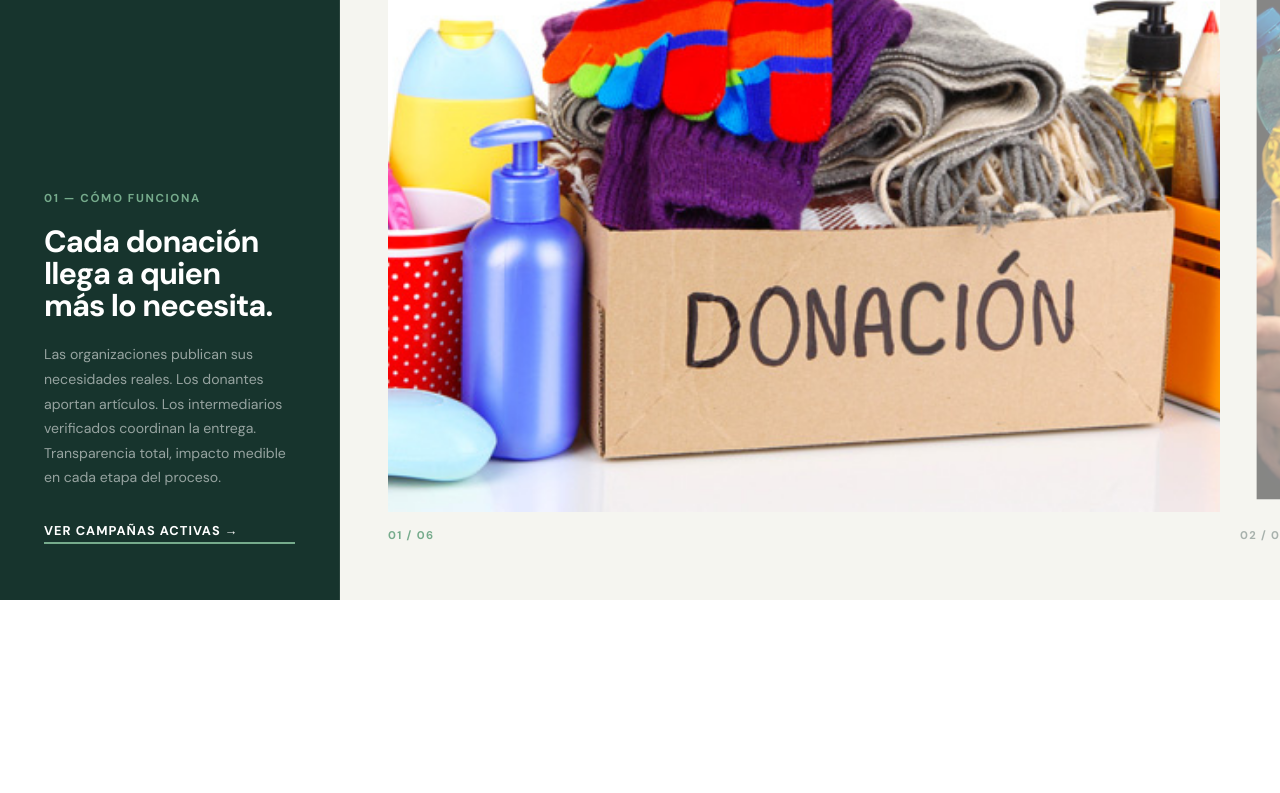
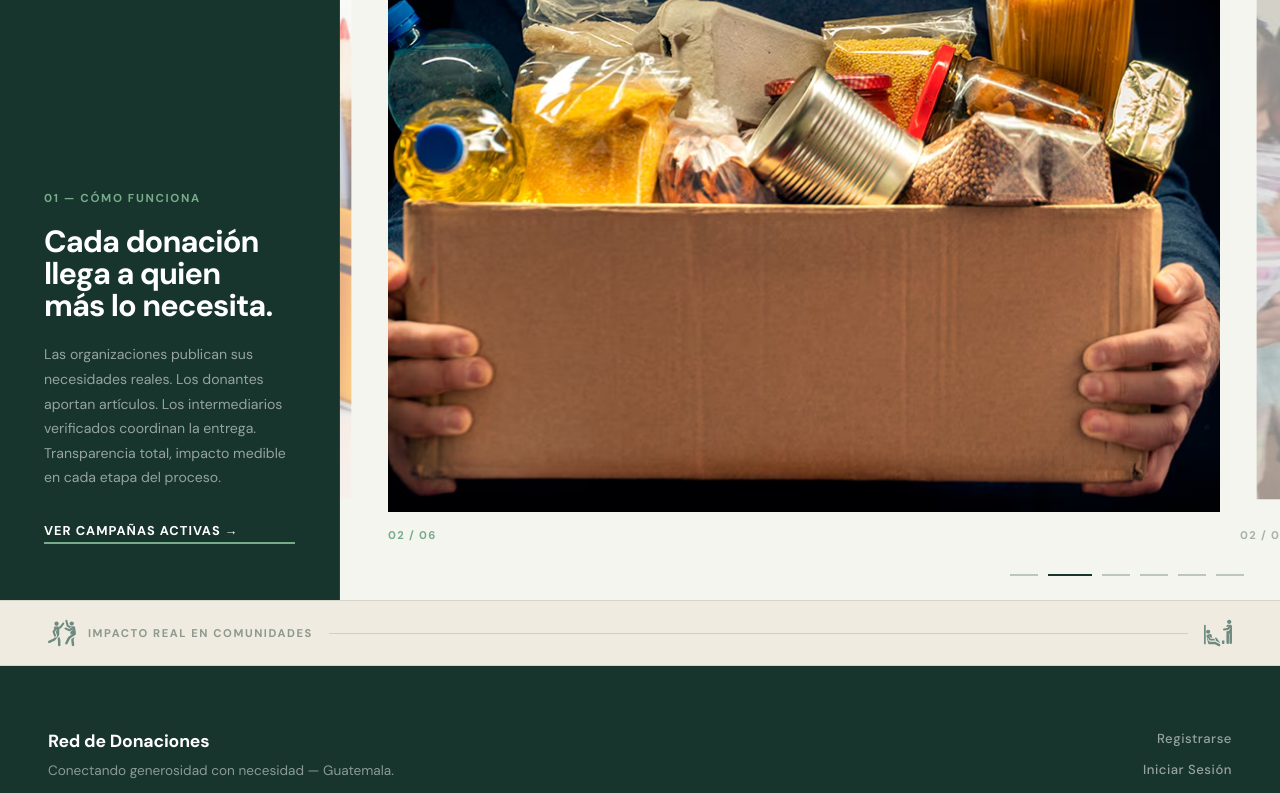
Before and after one commit to Palasuwu/Software, a React (Vite) app in the folder Scrum/RedDonaciones/frontend/: page / in a window 1280 px wide. Shown: the part 1066-1859 px from the top of the page. Built offline with nearby package versions, Linux system fonts and the light colour scheme.

Commit message:
me rendi intendado que reaccionara con el scroll asi que lo volvi automatico :p

```diff
--- a/Scrum/RedDonaciones/frontend/src/App.css
+++ b/Scrum/RedDonaciones/frontend/src/App.css
@@ -2588,14 +2588,12 @@ a {
 
 .ld-scroll-section {
   position: relative;
-  height: 300vh; /* needs a real sticky zone for inZone check; wheel handler drives the carousel */
+  height: 100vh;
   background: var(--ld-white);
 }
 
 .ld-scroll-sticky {
-  position: sticky;
-  top: 0;
-  height: 100vh;
+  height: 100%;
   display: grid;
   grid-template-columns: 340px 1fr;
   overflow: hidden;
@@ -2714,6 +2712,35 @@ a {
   color: var(--ld-green);
 }
 
+/* Dot navigation */
+.ld-carousel-dots {
+  position: absolute;
+  bottom: 24px;
+  right: 36px;
+  display: flex;
+  gap: 10px;
+  z-index: 2;
+}
+
+.ld-carousel-dot {
+  width: 28px;
+  height: 2px;
+  padding: 0;
+  border: none;
+  background: rgba(23, 52, 45, 0.25);
+  cursor: pointer;
+  transition: background 0.3s ease, width 0.3s ease;
+}
+
+.ld-carousel-dot:hover {
+  background: rgba(23, 52, 45, 0.5);
+}
+
+.ld-carousel-dot--active {
+  background: var(--ld-dark);
+  width: 44px;
+}
+
 /* ── Footer ─────────────────────────────────────────────────────────────── */
 
 .ld-footer {
--- a/Scrum/RedDonaciones/frontend/src/pages/LandingPage.jsx
+++ b/Scrum/RedDonaciones/frontend/src/pages/LandingPage.jsx
@@ -1,4 +1,4 @@
-import React, { useEffect, useRef } from 'react'
+import React, { useEffect, useRef, useState } from 'react'
 import { Link } from 'react-router-dom'
 import heroVideo    from '../assets/hero.mp4'
 import cajaPng      from '../assets/Caja.png'
@@ -102,30 +102,27 @@ function SectionDivider({ left = [], label, right = [] }) {
   )
 }
 
-// ─── Horizontal Carousel (Wheel-locked snap) ───────────────────────────────────
+// ─── Horizontal Carousel (Autoplay) ────────────────────────────────────────────
 
 function HorizontalCarousel() {
   const sectionRef = useRef(null)
   const trackRef   = useRef(null)
-  const state = useRef({ idx: 0, buffer: 0, cooldown: false })
+  const idxRef     = useRef(0)
+  const pausedRef  = useRef(false)
+  const [activeIdx, setActiveIdx] = useState(0)
 
   useEffect(() => {
     const mq = window.matchMedia('(prefers-reduced-motion: reduce)')
     if (mq.matches) return
 
-    const section = sectionRef.current
-    const track   = trackRef.current
-    if (!section || !track) return
+    const track = trackRef.current
+    if (!track) return
 
-    const N    = CAROUSEL_IMAGES.length
-    const STEP = 60
+    const N = CAROUSEL_IMAGES.length
 
     const snapTo = (idx) => {
-      const s = state.current
-      s.idx = idx
-      Array.from(track.children).forEach((child, i) =>
-        child.classList.toggle('ld-carousel-item--active', i === idx)
-      )
+      idxRef.current = idx
+      setActiveIdx(idx)
       const item = track.children[idx]
       if (!item) return
       const pad = parseFloat(getComputedStyle(track).paddingLeft) || 0
@@ -134,88 +131,32 @@ function HorizontalCarousel() {
 
     snapTo(0)
 
-    const inZoneNow = () => {
-      const r = section.getBoundingClientRect()
-      return r.top <= 0 && r.bottom > window.innerHeight
-    }
+    const tick = setInterval(() => {
+      if (pausedRef.current) return
+      snapTo((idxRef.current + 1) % N)
+    }, 3800)
 
-    // ── Entry-direction detection ──────────────────────────────────────────
-    // When entering from below (scrolling up), start at last image.
-    // When entering from above (scrolling down), start at first image.
-    let wasInZone        = false
-    let lastScrollY      = window.scrollY
-    let programmaticJump = false   // suppresses re-entry detection on our own scrollTo calls
+    // Re-align translateX on resize (item width depends on viewport)
+    const onResize = () => snapTo(idxRef.current)
+    window.addEventListener('resize', onResize)
 
-    const onScroll = () => {
-      const currentY = window.scrollY
-      const inZone   = inZoneNow()
-
-      if (programmaticJump) {
-        // Keep wasInZone in sync even for our own scrollTo calls
-        wasInZone   = inZone
-        lastScrollY = currentY
-        return
-      }
-
-      const s        = state.current
-      const goingDown = currentY > lastScrollY
-
-      if (inZone && !wasInZone) {
-        // Just entered the sticky zone — orient carousel to entry direction
-        s.buffer   = 0
-        s.cooldown = false
-        snapTo(goingDown ? 0 : N - 1)
-      }
-
-      wasInZone   = inZone
-      lastScrollY = currentY
-    }
-
-    // ── Wheel handler ──────────────────────────────────────────────────────
-    const onWheel = (e) => {
-      const s = state.current
-
-      if (!inZoneNow()) { s.buffer = 0; return }
-
-      e.preventDefault()
-      if (s.cooldown) return
-
-      s.buffer += e.deltaY
-
-      if (s.buffer >= STEP) {
-        s.buffer = 0
-        if (s.idx < N - 1) {
-          s.cooldown = true
-          setTimeout(() => { s.cooldown = false }, 440)
-          snapTo(s.idx + 1)
-        } else {
-          // Finished — jump just past the section end
-          programmaticJump = true
-          window.scrollTo(0, Math.round(section.offsetTop + section.offsetHeight - window.innerHeight + 2))
-          setTimeout(() => { programmaticJump = false }, 80)
-        }
-      } else if (s.buffer <= -STEP) {
-        s.buffer = 0
-        if (s.idx > 0) {
-          s.cooldown = true
-          setTimeout(() => { s.cooldown = false }, 440)
-          snapTo(s.idx - 1)
-        } else {
-          // At first image, scrolling up — jump above the section
-          programmaticJump = true
-          window.scrollTo(0, Math.round(section.offsetTop - 2))
-          setTimeout(() => { programmaticJump = false }, 80)
-        }
-      }
-    }
-
-    window.addEventListener('scroll', onScroll, { passive: true })
-    window.addEventListener('wheel',  onWheel,  { passive: false })
     return () => {
-      window.removeEventListener('scroll', onScroll)
-      window.removeEventListener('wheel',  onWheel)
+      clearInterval(tick)
+      window.removeEventListener('resize', onResize)
     }
   }, [])
+
+  const N = CAROUSEL_IMAGES.length
+  const goTo = (idx) => {
+    const track = trackRef.current
+    if (!track) return
+    idxRef.current = idx
+    setActiveIdx(idx)
+    const item = track.children[idx]
+    if (!item) return
+    const pad = parseFloat(getComputedStyle(track).paddingLeft) || 0
+    track.style.transform = `translateX(${-(item.offsetLeft - pad)}px)`
+  }
 
   return (
     <section className="ld-scroll-section" ref={sectionRef} aria-label="Galería de impacto">
@@ -238,12 +179,17 @@ function HorizontalCarousel() {
           </Link>
         </aside>
 
-        {/* ── Right: snap carousel ── */}
-        <div className="ld-carousel-viewport" aria-label="Galería fotográfica">
+        {/* ── Right: autoplay carousel ── */}
+        <div
+          className="ld-carousel-viewport"
+          aria-label="Galería fotográfica"
+          onMouseEnter={() => { pausedRef.current = true }}
+          onMouseLeave={() => { pausedRef.current = false }}
+        >
           <div className="ld-carousel-track" ref={trackRef}>
             {CAROUSEL_IMAGES.map((img, i) => (
               <figure
-                className={`ld-carousel-item${i === 0 ? ' ld-carousel-item--active' : ''}`}
+                className={`ld-carousel-item${i === activeIdx ? ' ld-carousel-item--active' : ''}`}
                 key={i}
               >
                 <img
@@ -252,9 +198,24 @@ function HorizontalCarousel() {
                   loading={i < 2 ? 'eager' : 'lazy'}
                 />
                 <figcaption className="ld-carousel-num">
-                  {String(i + 1).padStart(2, '0')} / {String(CAROUSEL_IMAGES.length).padStart(2, '0')}
+                  {String(activeIdx + 1).padStart(2, '0')} / {String(N).padStart(2, '0')}
                 </figcaption>
               </figure>
+            ))}
+          </div>
+
+          {/* Dot navigation */}
+          <div className="ld-carousel-dots" role="tablist" aria-label="Navegación de imágenes">
+            {CAROUSEL_IMAGES.map((_, i) => (
+              <button
+                key={i}
+                type="button"
+                role="tab"
+                aria-selected={i === activeIdx}
+                aria-label={`Imagen ${i + 1} de ${N}`}
+                className={`ld-carousel-dot${i === activeIdx ? ' ld-carousel-dot--active' : ''}`}
+                onClick={() => goTo(i)}
+              />
             ))}
           </div>
         </div>
```
